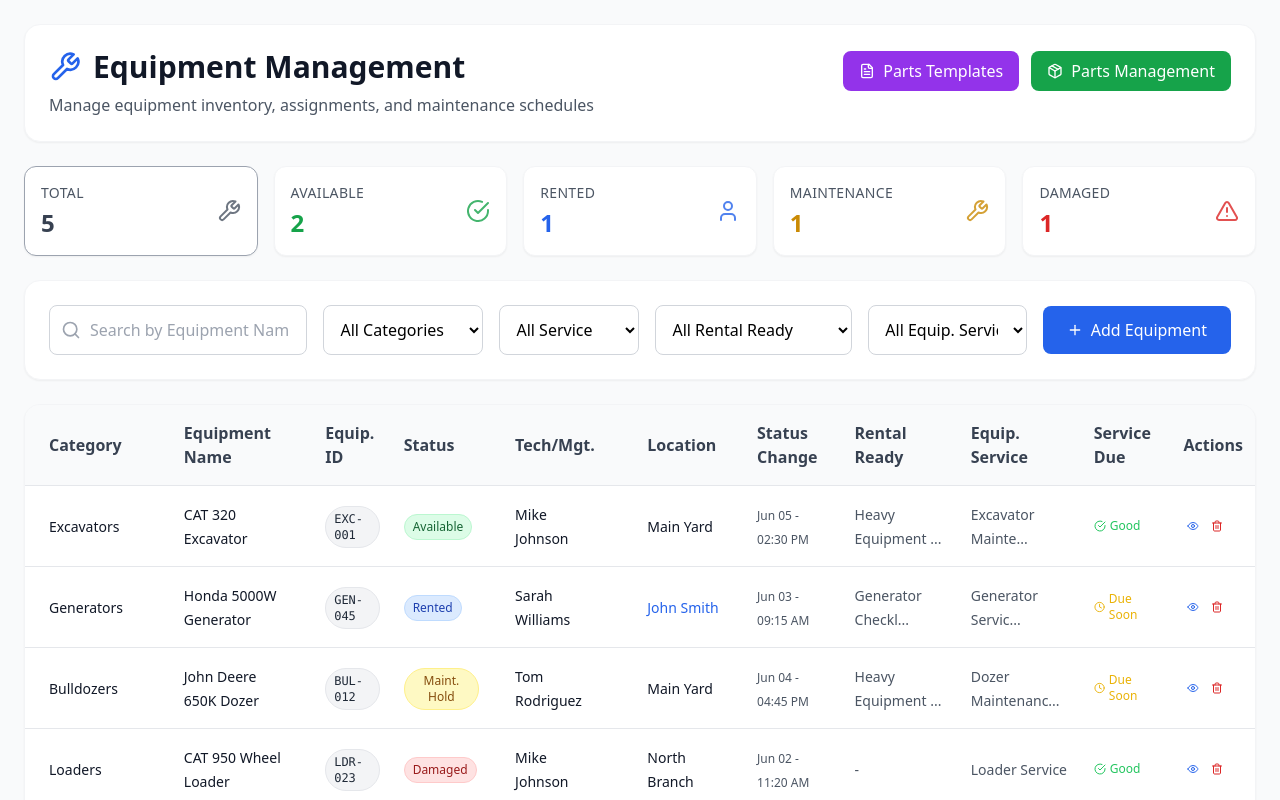
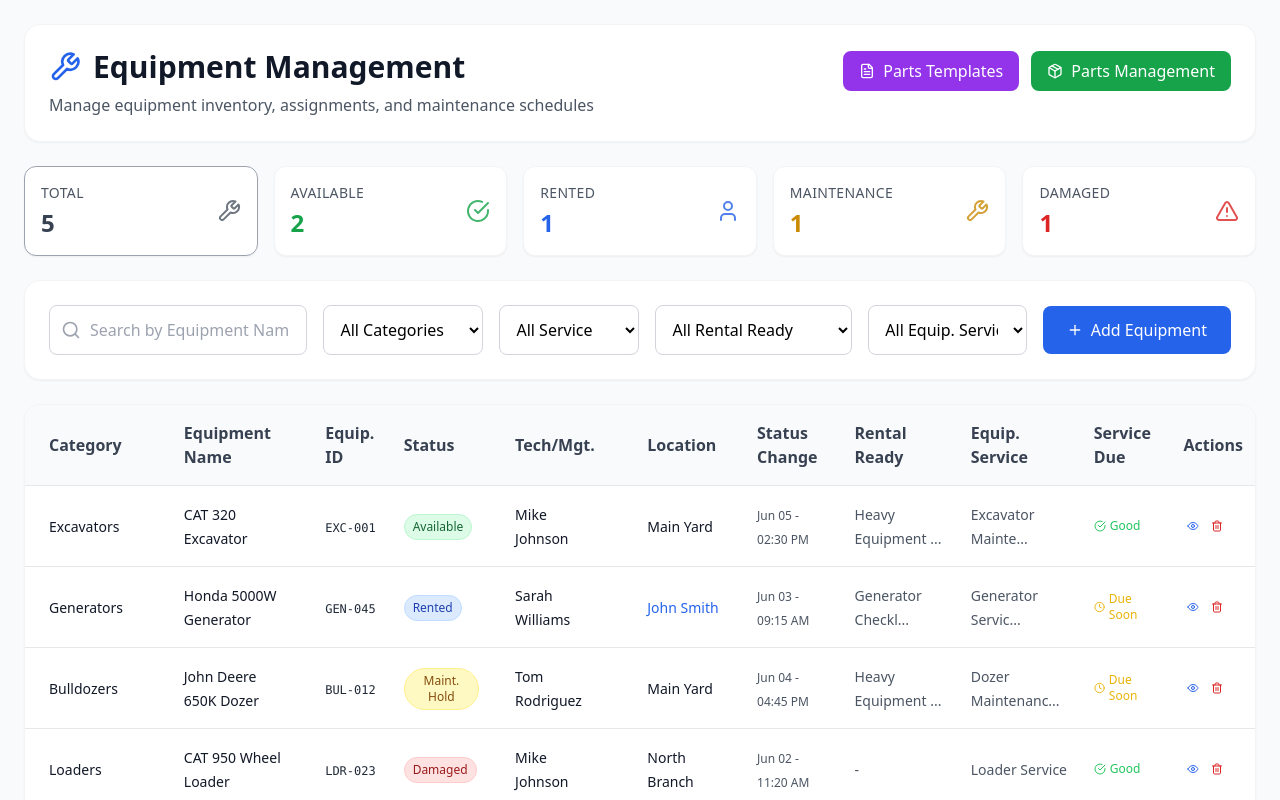
Before and after one commit to Kabba24ai/equipment-mgt, a React (Vite) app: page / in a window 1280 px wide. Built offline with nearby package versions, Linux system fonts and the light colour scheme.

Commit message:
Remove Grey Background from Equipment ID

```diff
--- a/src/components/EquipmentManagement.tsx
+++ b/src/components/EquipmentManagement.tsx
@@ -491,7 +491,7 @@ const EquipmentManagement: React.FC<EquipmentManagementProps> = ({
                         <span className="text-sm text-gray-900">{item.name}</span>
                       </td>
                       <td className="py-3 px-3">
-                        <span className="inline-flex items-center px-2 py-1 rounded-full text-xs font-mono font-medium bg-gray-100 text-gray-800 border">
+                        <span className="text-xs font-mono font-medium text-gray-800">
                           {item.equipment_id}
                         </span>
                       </td>
```
